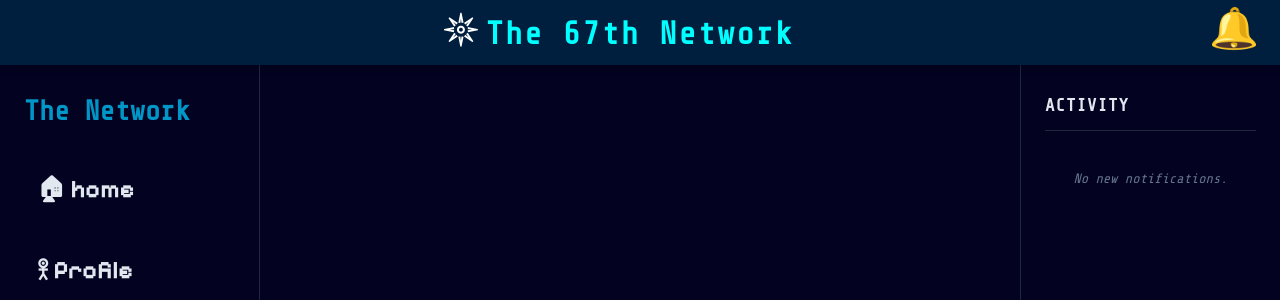
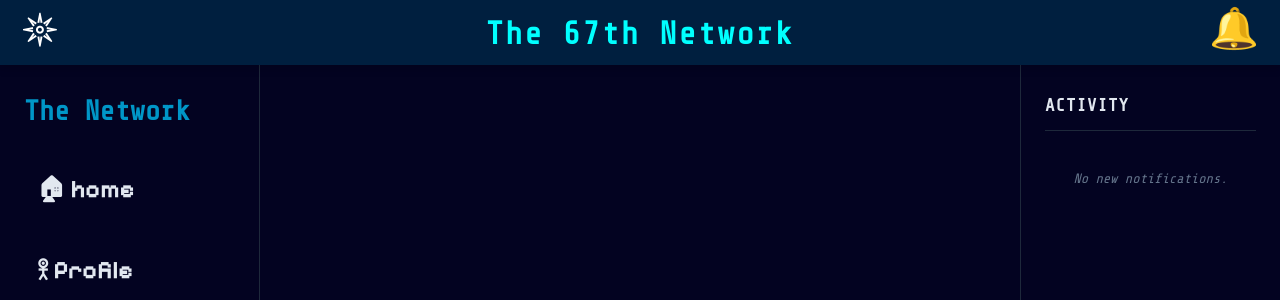
Before and after one commit to AloysiusAltarejos/the-Network, a Django app: page /base/ in a window 1280 px wide. Shown: the top 300 px of the page. Run offline with Django 5.2, Linux system fonts and the light colour scheme; the visitor is signed in with stand-in values (Sample User, id 1); data that the repository does not hold is empty; some web fonts are replaced.

Commit message:
ALPHA.1.2.9 full fix

```diff
--- a/static/style.css
+++ b/static/style.css
@@ -57,7 +57,7 @@ main {
 }
 
 #sidebarToggle {
-    justify-self: end;
+    justify-self: start;
 }
 
 #activityToggle {
```
